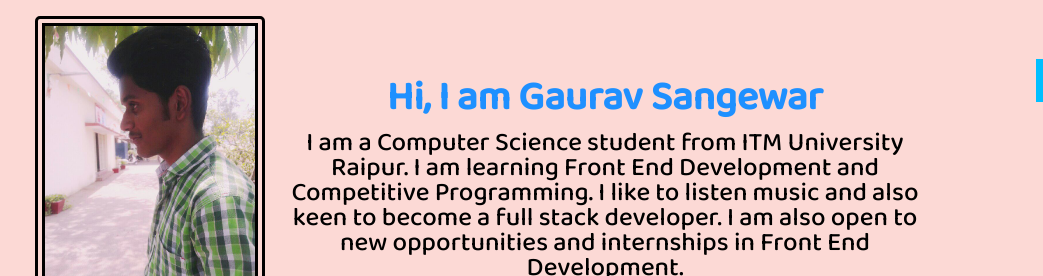
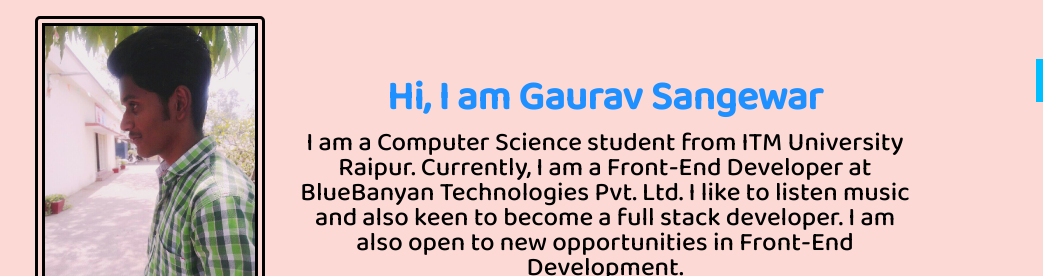
Before and after one commit to techrider27/Portfolio, a plain HTML site: page index.html in a window 1280 px wide. Shown: the part 676-952 px from the top of the page, 0-1043 px from the left. Drawn offline with nearby package versions, Linux system fonts and the light colour scheme.

Commit message:
resume-update-bb

```diff
--- a/index.html
+++ b/index.html
@@ -104,11 +104,10 @@
         >
           <h3 id="hi">Hi, I am Gaurav Sangewar</h3>
           <p>
-            I am a Computer Science student from ITM University Raipur. I am
-            learning Front End Development and Competitive Programming. I like
+            I am a Computer Science student from ITM University Raipur. Currently,
+            I am a Front-End Developer at BlueBanyan Technologies Pvt. Ltd. I like
             to listen music and also keen to become a full stack developer. I am
-            also open to new opportunities and internships in Front End
-            Development.
+            also open to new opportunities in Front-End Development.
           </p>
         </div>
         <div
```
Also changed, not shown: 1 other file.
